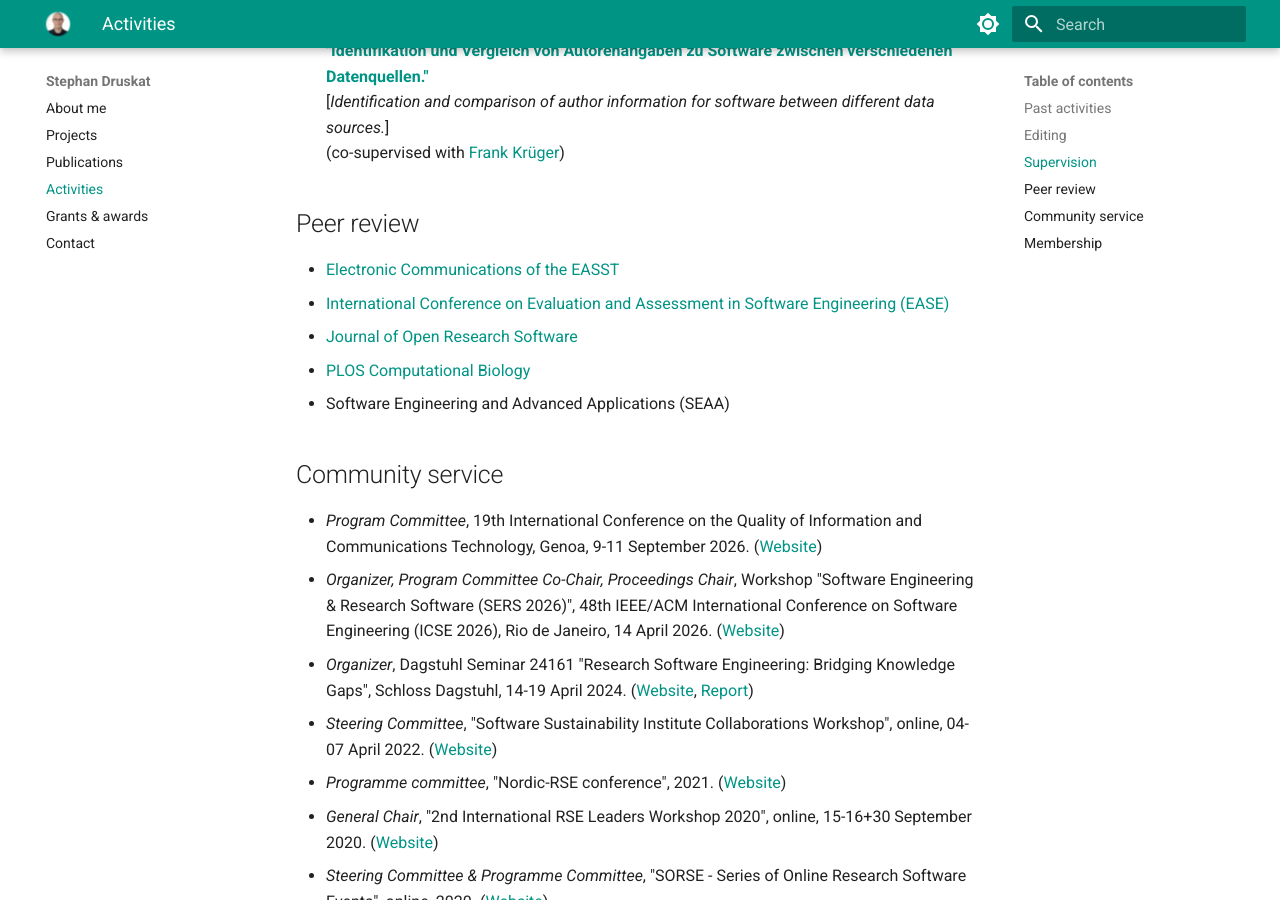
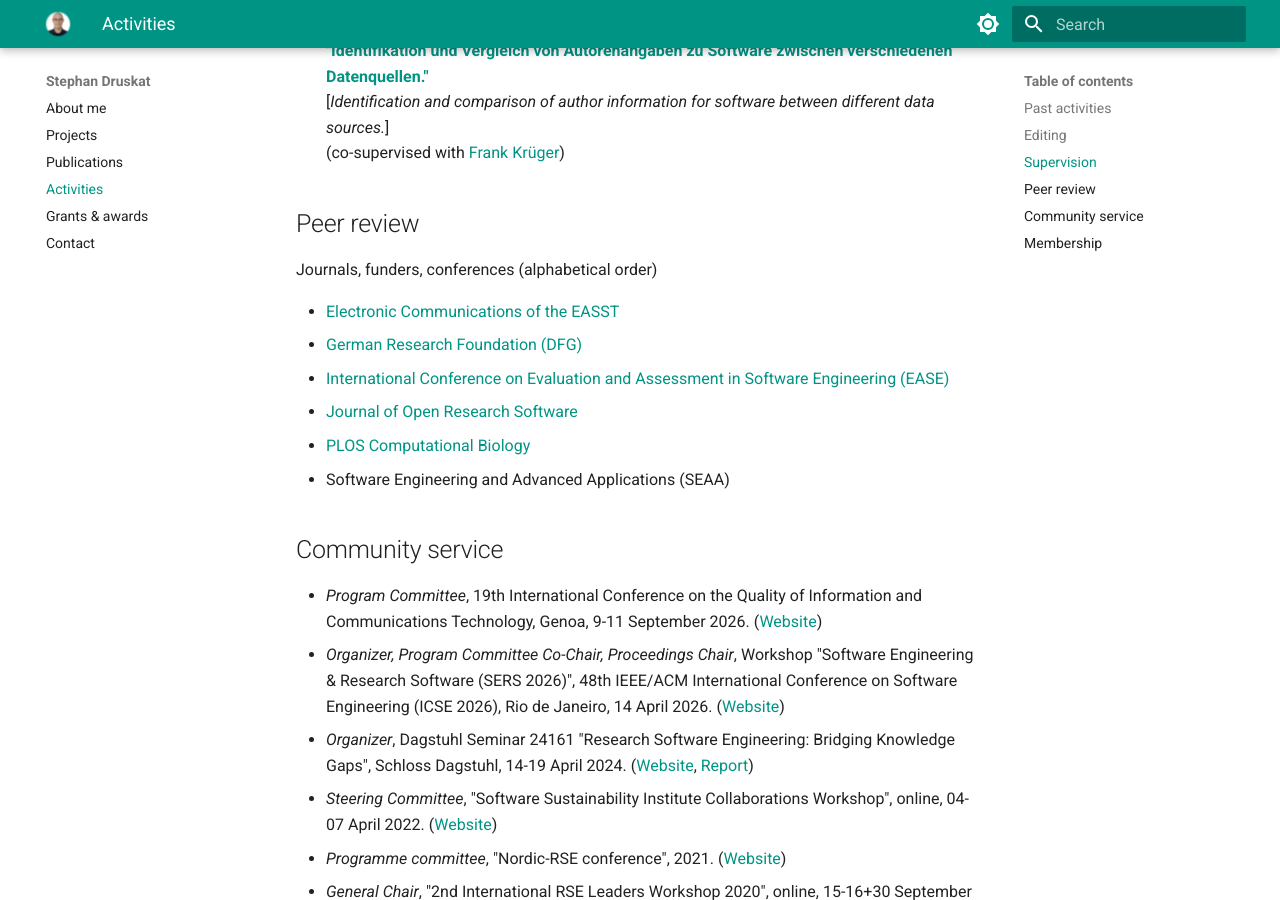
Before and after one commit to sdruskat/sdruskat.github.io, an MkDocs documentation site: the page built from docs/activities.md, in a window 1280 px wide and 900 px high, scrolled down 859 px. Built offline with MkDocs 1.6.1 and Material for MkDocs 9.7.7, drawn with Linux system fonts in a browser that asks for light colours.

Commit message:
Update review activities (and prepare more)

```diff
--- a/docs/activities.md
+++ b/docs/activities.md
@@ -26,7 +26,11 @@ Wismar University of Applied Sciences:
 
 ## Peer review
 
+Journals, funders, conferences (alphabetical order)
+
+<!-- - [Acta Crystallographica D](https://journals.iucr.org/d/)-->
 - [Electronic Communications of the EASST](https://eceasst.org)
+- [German Research Foundation (DFG)](https://dfg.de/en/)
 - [International Conference on Evaluation and Assessment in Software Engineering (EASE)](https://conf.researchr.org/series/ease)
 - [Journal of Open Research Software](https://openresearchsoftware.metajnl.com/)
 - [PLOS Computational Biology](https://journals.plos.org/ploscompbiol/)
```
